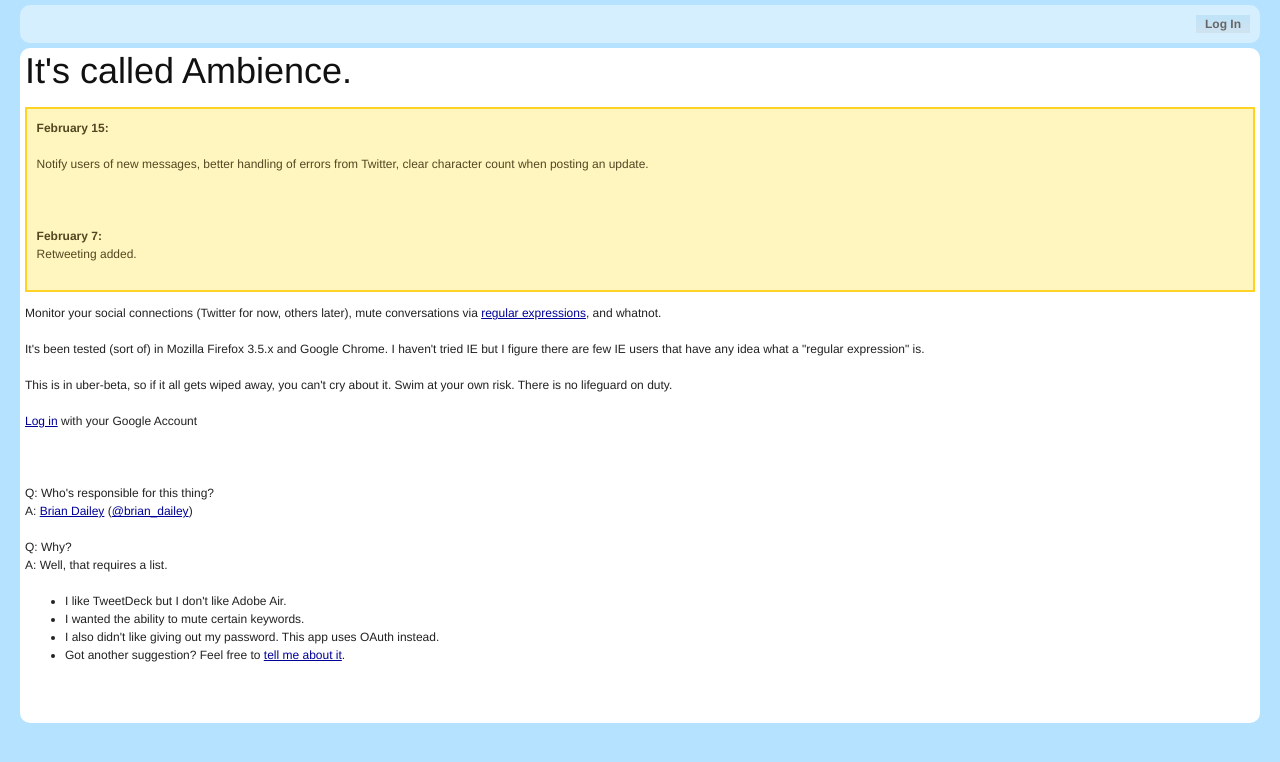
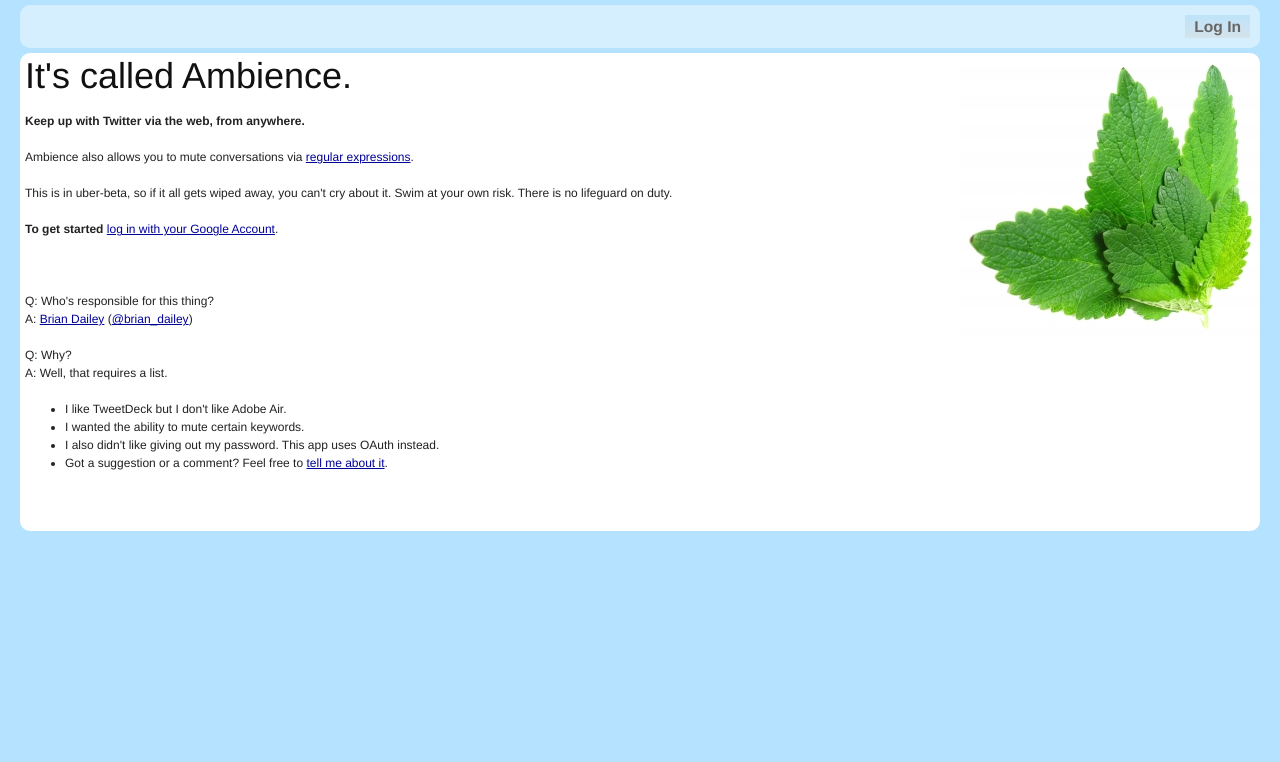
Before and after one commit to briandailey/ambient-wall, a Python web app: template templates/index.html in a window 1280 px wide. Shown: the top 762 px of the page. Run offline with Jinja, Linux system fonts and the light colour scheme; the template is opened without the code that fills it, so the values that code supplies are empty.

Commit message:
Adding img to splash.

```diff
--- a/static/css/screen.css
+++ b/static/css/screen.css
@@ -265,6 +265,7 @@ div#menu { 	background-color: #d6efff; text-align: right; padding: 10px; margin:
 div#menu ul { list-style: none; padding: 0; margin: 0; }
 div#menu ul li { float: right; }
 div#menu ul li a {
+	font-size: 1.3em;
 	float: left;
 	width: auto;
 	display: block;
@@ -322,3 +323,5 @@ span.user-name { display: none; }
 div.column-content div.new { background:#FFFccc; }
 
 div#status-msg { float: left; margin-left: 5px; }
+
+div.front-page { background: url('/static/img/leaf.jpg') no-repeat top right #fff; }
--- a/templates/index.html
+++ b/templates/index.html
@@ -10,29 +10,14 @@
 {% endblock %}
 
 {% block content %}
-<div class="container rounded">
+<div class="front-page container rounded">
 	<h1>It's called Ambience.</h1>
 
-	<div class="notice">
-		<p>
-			<strong>February 15:</strong>
-			<br/>
-			<p>Notify users of new messages, better handling of errors from Twitter, clear character count when posting an update.</p>
-			<br/>
-		</p>
-		<p>
-			<strong>February 7:</strong>
-			<br/>
-			Retweeting added.
-			<br/>
-		</p>
-	</div>
-
-	<p>Monitor your social connections (Twitter for now, others later), mute conversations via <a href="http://www.regular-expressions.info/">regular expressions</a>, and whatnot. </p>
-	<p>It's been tested (sort of) in Mozilla Firefox 3.5.x and Google Chrome. I haven't tried IE but I figure there are few IE users that have any idea what a "regular expression" is.</p>
+	<p><strong>Keep up with Twitter via the web, from anywhere.</strong></p>
+	<p>Ambience also allows you to mute conversations via <a href="http://www.regular-expressions.info/">regular expressions</a>.</p>
 	<p>This is in uber-beta, so if it all gets wiped away, you can't cry about it. Swim at your own risk. There is no lifeguard on duty.</p>
 
-	<p><a href="{{ login_url }}">Log in</a> with your Google Account</p>
+	<p><strong>To get started</strong> <a href="{{ login_url }}">log in with your Google Account</a>.</p>
 
 
 	<p>&nbsp;</p>
@@ -49,7 +34,7 @@
 			<li>I like TweetDeck but I don't like Adobe Air.</li>
 			<li>I wanted the ability to mute certain keywords.</li>
 			<li>I also didn't like giving out my password. This app uses OAuth instead.</li>
-			<li>Got another suggestion? Feel free to <a href="http://realm3.com/contact">tell me about it</a>.</li>
+			<li>Got a suggestion or a comment? Feel free to <a href="http://realm3.com/contact">tell me about it</a>.</li>
 		</ul>
 		<br/>
 	</p>
```
Also changed, not shown: static/img/leaf.jpg (added), 1 other file.
